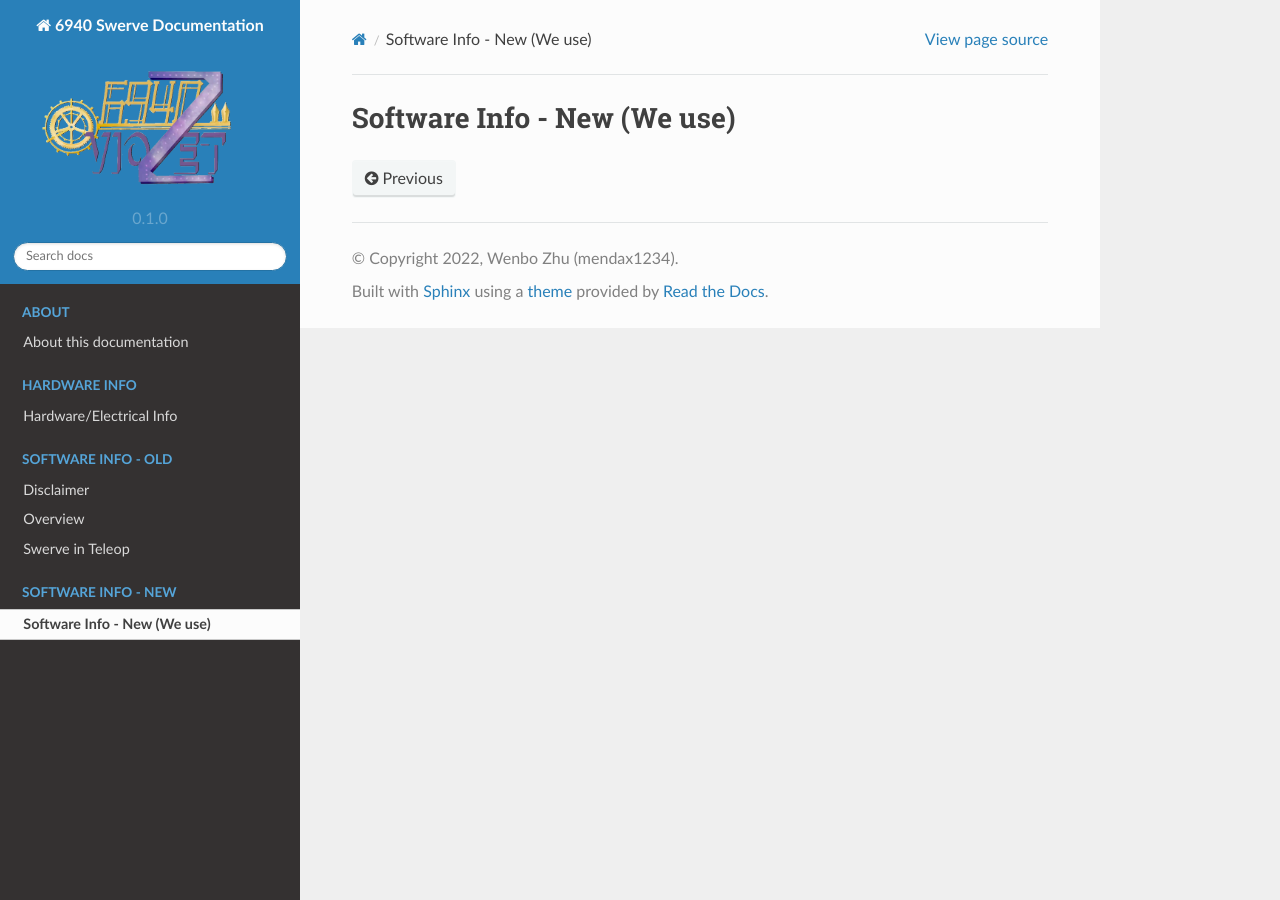
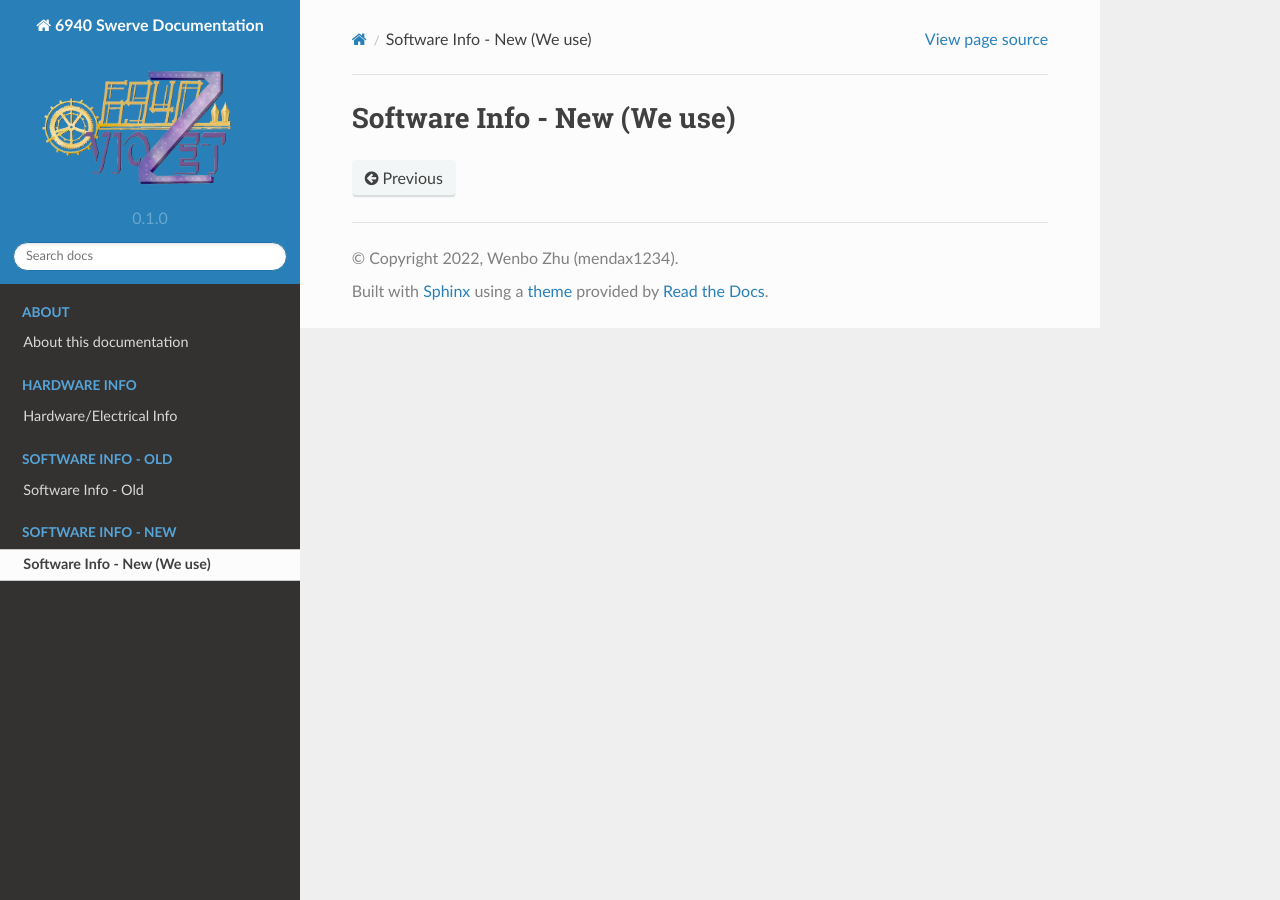
Before and after one commit to mendax1234/6940Swerve-docs, a Sphinx documentation site: the page built from docs/source/docs/software-info-new/index.rst, in a window 1280 px wide. Built offline with Sphinx 7.4.7 and the Read the Docs theme 2.0.0, drawn with Linux system fonts in a browser that asks for light colours.

Commit message:
Revert "Optimize the structure"
This reverts commit 31f0aab3ed156b36d377a1ffee3b69e07434de50.

```diff
--- a/docs/source/docs/software-info-old/disclaimer.rst
+++ /dev/null
@@ -1,6 +0,0 @@
-Disclaimer
-===========
-This part is from Team 1684 Chimeras . We have communicated with them and are allowed to copy this part
-in our documentation. We really thanks FRC Team 1684 for their wonderful whitepaper!
-
-.. note:: In this part, all We refer to Team 1684
--- a/docs/source/docs/software-info-old/swerve-in-teleop/index.rst
+++ /dev/null
@@ -1,7 +0,0 @@
-Swerve in Teleop
-=================
-.. toctree::
-   :maxdepth: 2
-
-   how-it-should-work
-   the-math
--- a/docs/source/index.rst
+++ b/docs/source/index.rst
@@ -48,7 +48,7 @@ Welcome to 6940 Swerve documentation!
 
    +++
 
-   .. link-button:: /docs/software-info-old/disclaimer
+   .. link-button:: /docs/software-info-old/index
       :type: ref
       :text: Go to Software Info - Old
       :classes: btn-outline-primary btn-block
@@ -88,9 +88,7 @@ Welcome to 6940 Swerve documentation!
    :caption: Software Info - Old
    :hidden:
 
-   docs/software-info-old/disclaimer
-   docs/software-info-old/overview
-   docs/software-info-old/swerve-in-teleop/index
+   docs/software-info-old/index
 
 .. toctree::
    :maxdepth: 2
```
Also changed, not shown: docs/source/docs/software-info-old/index.rst (renamed from docs/source/docs/software-info-old/overview.rst, +21 -1 lines).
